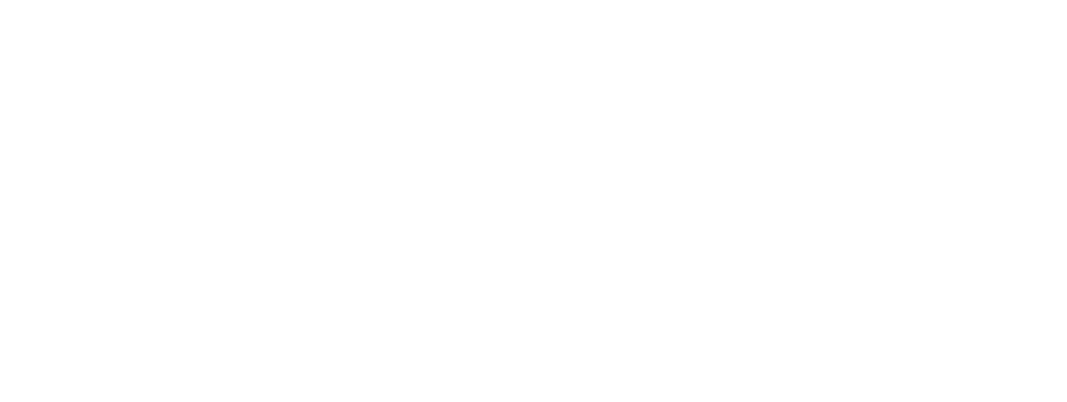
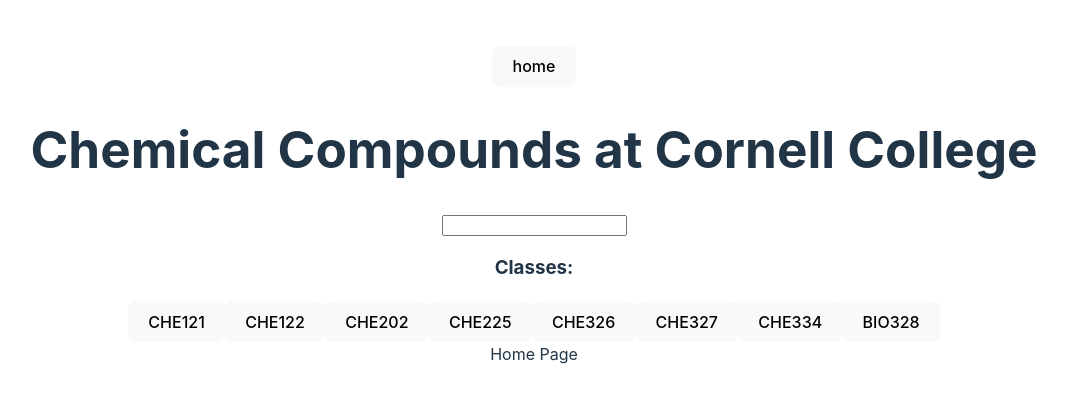
Before and after one commit to Greisee/Chemicaldb, a React (Vite) app: page / in a window 1280 px wide. Before the commit this address had no page. Shown: the part 194-596 px from the top of the page, without its empty margins (106-1173 px from the left). Built offline with nearby package versions, Linux system fonts and the light colour scheme.

Commit message:
resetting

```diff
--- a/src/App.jsx
+++ b/src/App.jsx
@@ -1,3 +1,4 @@
+import { useState } from 'react'
 import MainPage from "./components/MainPage.jsx";
 import Layout from "./components/Layout.jsx";
 import Error404 from "./components/Error404.jsx";
@@ -7,10 +8,12 @@
 import './App.css'
 
 function App() {
+  const [count, setCount] = useState(0)
+
   return (
-    <BrowserRouter basename={import.meta.env.DEV ? '/' : '/Chemicaldb/'}>
+    <BrowserRouter>
       <Routes>
-        <Route path="/Chemicaldb/" element={<Layout/>}>
+        <Route path="/" element={<Layout/>}>
           <Route index element={<MainPage/>}/>
           <Route path="ChemicalPage" element={<ChemicalPage/>}/>
           <Route path="ClassPage" element={<ClassPage/>}/>
--- a/src/components/ClassList.jsx
+++ b/src/components/ClassList.jsx
@@ -7,7 +7,7 @@
         <div>
             <h3>Classes:</h3>
             {classes.map((val,ind)=>(
-                <Link to="/Chemicaldb/ClassPage"state={{class:val}}key={ind}>
+                <Link to="/ClassPage"state={{class:val}}key={ind}>
                     <button >{val}</button>
                 </Link>
             ))}
--- a/src/components/ClassPage.jsx
+++ b/src/components/ClassPage.jsx
@@ -21,7 +21,7 @@
     return(
         <div>
             {chems.map((val,ind)=>(
-                <Link to="/Chemicaldb/ChemicalPage" state={{pick:ind}}key={ind}>
+                <Link to="/ChemicalPage" state={{pick:ind}}key={ind}>
                     <div>
                         {data[val][0]}
                     </div>
--- a/vite.config.js
+++ b/vite.config.js
@@ -2,15 +2,7 @@
 import react from '@vitejs/plugin-react'
 
 // https://vitejs.dev/config/
-export default defineConfig(({ command }) => {
-  const config = {
-    plugins: [react()],
-    base: '/',
-  }
-
-  if (command !== 'serve') {
-    config.base = '/Chemicaldb/'
-  }
-
-  return config
-})
+export default{
+  base:"/Chemicaldb/",
+  plugins: [react()],
+}
```
